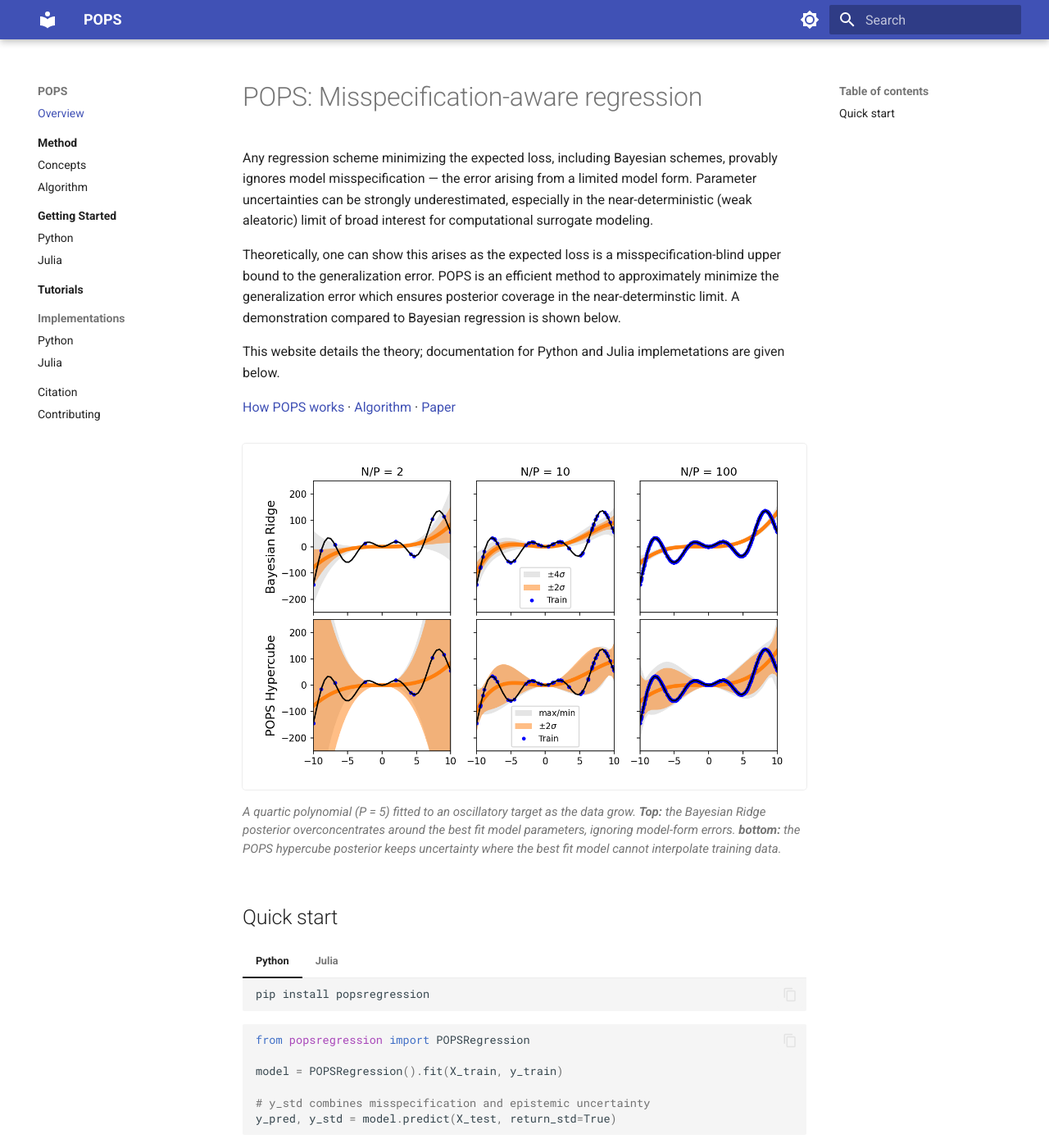
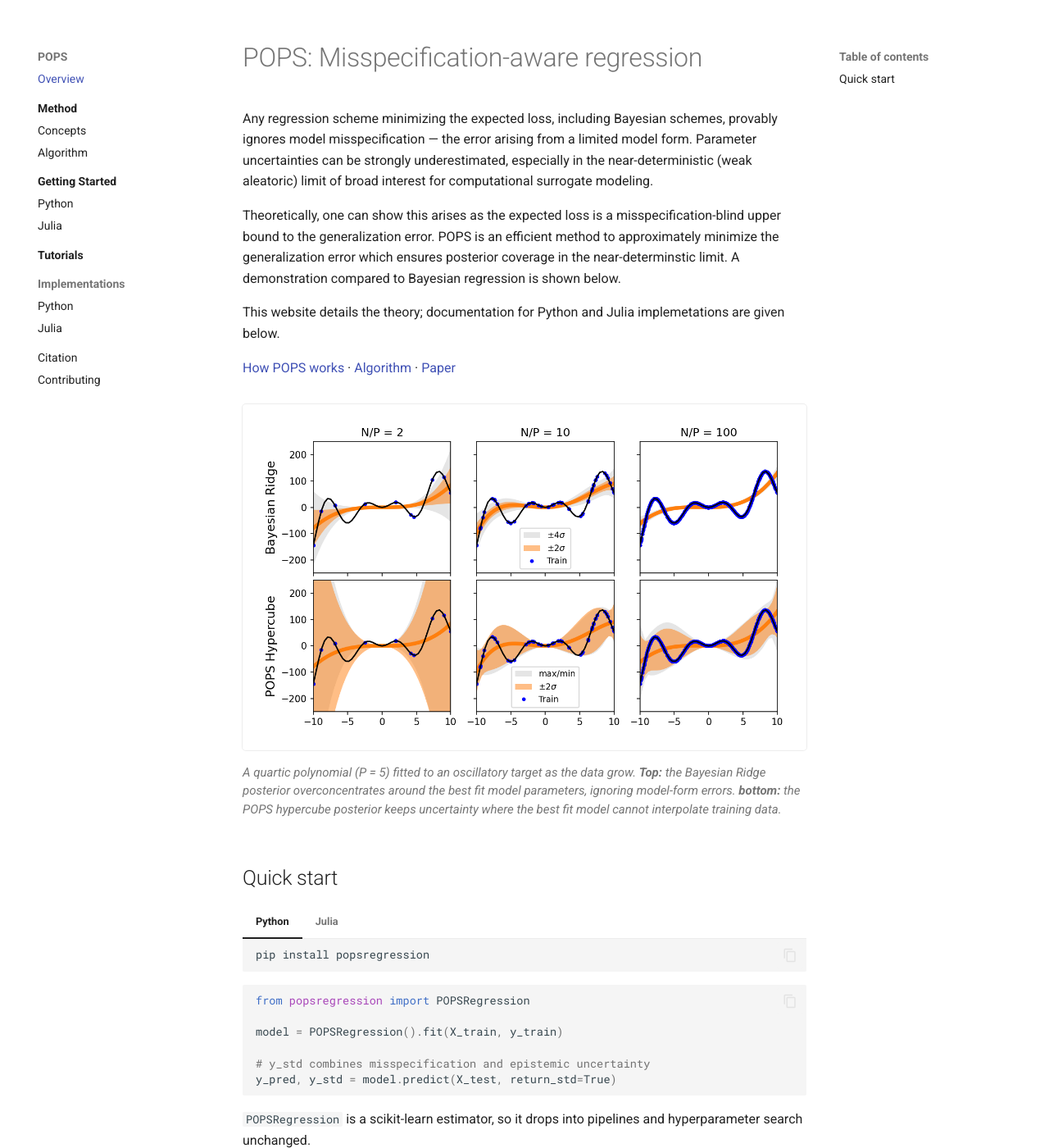
Before and after one commit to POPS-UQ/POPS-UQ.github.io, an MkDocs documentation site: the page built from docs/index.md, in a window 1280 px wide and 1400 px high. Shown: the whole window at 82% size. Built offline with MkDocs 1.6.1 and Material for MkDocs 9.7.7, drawn with Linux system fonts in a browser that asks for light colours.

Commit message:
top bar removal

```diff
--- a/docs/stylesheets/extra.css
+++ b/docs/stylesheets/extra.css
@@ -18,3 +18,20 @@
   color: var(--md-default-fg-color--light);
   text-align: left;
 }
+
+/* Hide the top header bar on desktop, where the left sidebar already carries
+   the navigation. Below Material's 76.25em breakpoint the sidebar collapses
+   into a drawer, so the header must stay: it holds the hamburger that opens
+   it, plus the colour-scheme toggle. */
+@media screen and (min-width: 76.25em) {
+  .md-header {
+    display: none;
+  }
+
+  /* .md-sidebar sticks to top: 2.4rem to clear the header. With no header,
+     reclaim that space and pad to match the content's own top margin. */
+  .md-sidebar {
+    top: 0;
+    padding-top: 1.5rem;
+  }
+}
--- a/mkdocs.yml
+++ b/mkdocs.yml
@@ -9,8 +9,6 @@ theme:
     - navigation.footer
     - navigation.indexes
     - navigation.sections
-    - search.highlight
-    - search.suggest
   palette:
     - media: "(prefers-color-scheme: light)"
       scheme: default
@@ -26,6 +24,10 @@ theme:
       toggle:
         icon: material/brightness-4
         name: Switch to light mode
+
+# The header bar is hidden on desktop (see stylesheets/extra.css), so the
+# built-in search box would be unreachable there. Disable search entirely.
+plugins: []
 
 markdown_extensions:
   - admonition
```
